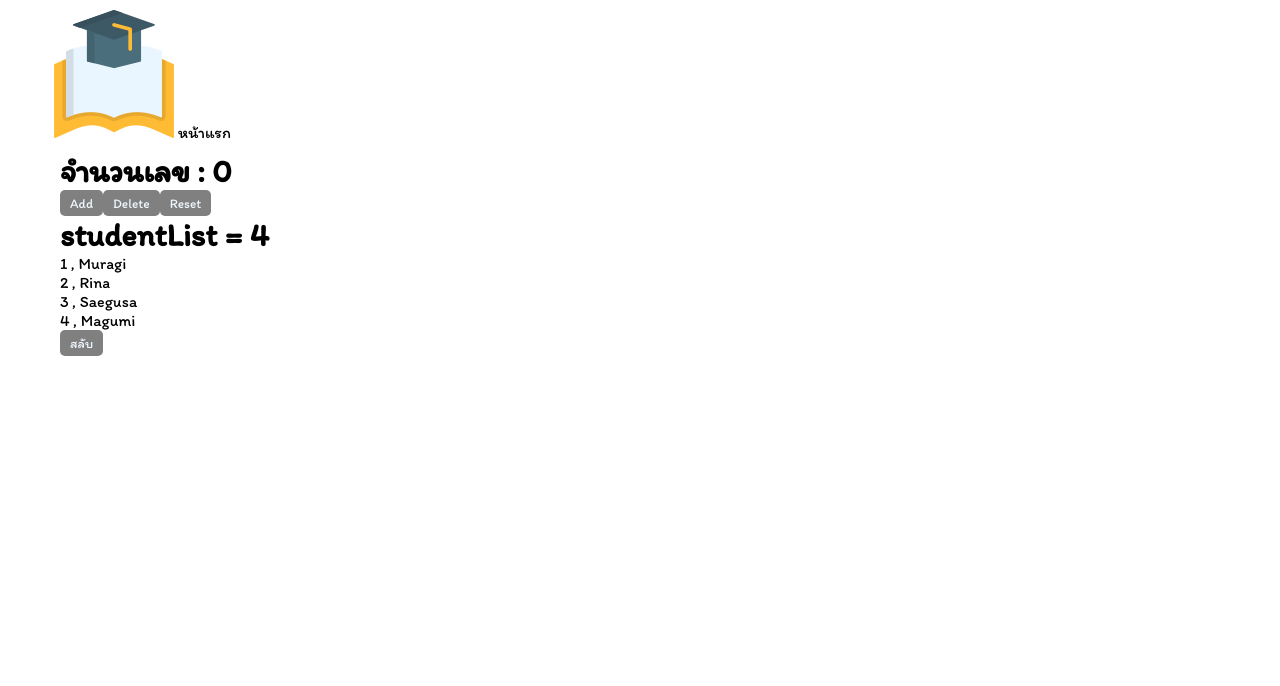
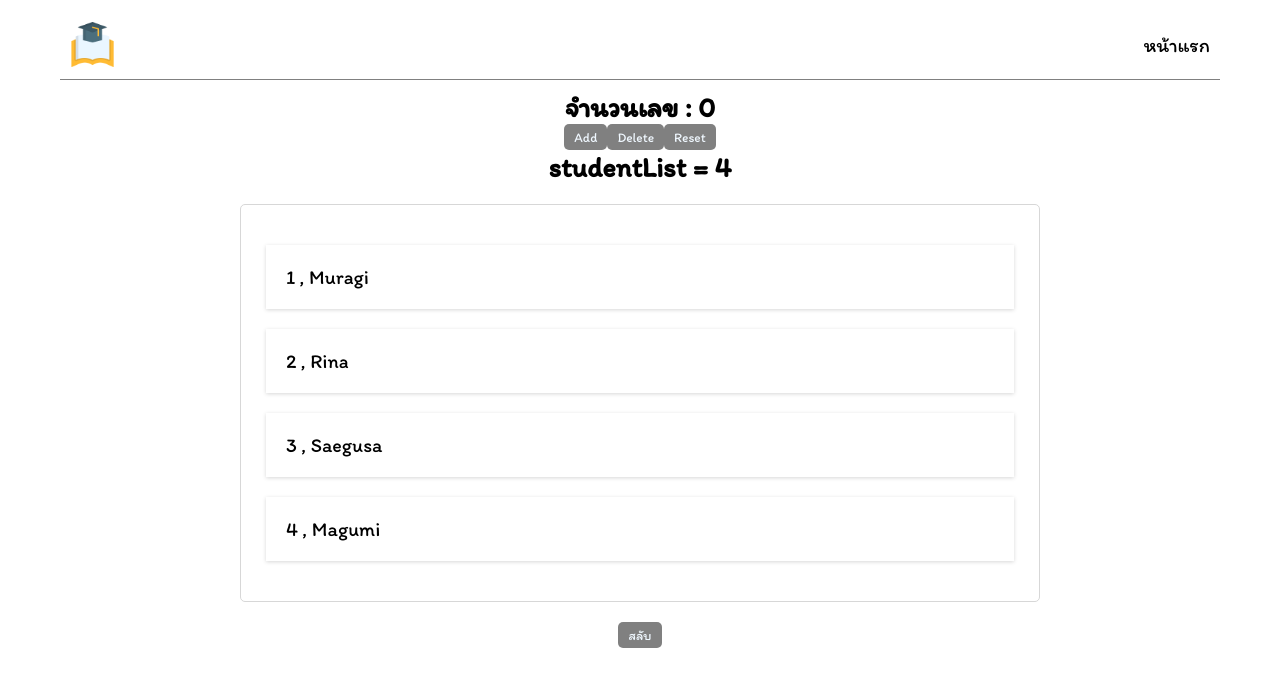
Before and after one commit to Sorawit255/REACT_18, a React (Create React App) app in the folder react-1/: page / in a window 1280 px wide. Shown: the top 686 px of the page. Built offline with nearby package versions, Linux system fonts and the light colour scheme.

Commit message:
component style

```diff
--- a/react-1/src/App.css
+++ b/react-1/src/App.css
@@ -1,38 +1,4 @@
-.App {
+.App{
   text-align: center;
+  padding: 0px 10px;
 }
-
-.App-logo {
-  height: 40vmin;
-  pointer-events: none;
-}
-
-@media (prefers-reduced-motion: no-preference) {
-  .App-logo {
-    animation: App-logo-spin infinite 20s linear;
-  }
-}
-
-.App-header {
-  background-color: #282c34;
-  min-height: 100vh;
-  display: flex;
-  flex-direction: column;
-  align-items: center;
-  justify-content: center;
-  font-size: calc(10px + 2vmin);
-  color: white;
-}
-
-.App-link {
-  color: #61dafb;
-}
-
-@keyframes App-logo-spin {
-  from {
-    transform: rotate(0deg);
-  }
-  to {
-    transform: rotate(360deg);
-  }
-}
--- a/react-1/src/App.js
+++ b/react-1/src/App.js
@@ -5,12 +5,12 @@
 function App() {
 
   return (
-    <>
+    <div className='App'>
       <Header/>
       <body>
         <StudentList/>
       </body>
-    </>
+    </div>
   );
 }
 
--- /dev/null
+++ b/react-1/src/component/Header.css
@@ -0,0 +1,14 @@
+nav {
+    display: flex;
+    align-items: center;
+    justify-content: space-between;
+    max-width: 1200px;
+    height: 70px;
+    margin: auto;
+    padding: 0px 10px;
+    font-size: 20px;
+    border-bottom: 1px solid gray;
+}
+.Logo{
+    max-width: 45px;
+}
--- a/react-1/src/component/Header.js
+++ b/react-1/src/component/Header.js
@@ -1,10 +1,10 @@
 import Logo from "../image/logo.png"
-
+import "./Header.css";
 // export default const Header=()=>{}
 export default function Header(){
     return(
         <nav>
-            <img src={Logo} alt="logo"/>
+            <img src={Logo} alt="logo" className="Logo"/>
             <a href="/">หน้าแรก</a>
         </nav>
     )
--- /dev/null
+++ b/react-1/src/component/StudentList.css
@@ -0,0 +1,29 @@
+ul{
+    max-width: 800px;
+    margin: 20px auto;
+    padding: 20px;
+    border: 1px solid #d7d7d7;
+    border-radius: 5px;
+}
+h1 {
+    font-size: 28px;
+    text-align: center;
+}
+.Header{
+    display: flex;
+    justify-content: space-between;
+    align-items: center;
+    margin: 20px 10px;
+}
+.del{
+    background: red;
+}
+li{
+    display: flex;
+    justify-content: space-between;
+    align-items: center;
+    box-shadow: rgba(0, 0, 0, 0.16) 0px 1px 4px;
+    margin: 20px 5px;
+    padding: 20px;
+    font-size: 20px;
+}
--- a/react-1/src/component/StudentList.js
+++ b/react-1/src/component/StudentList.js
@@ -1,4 +1,5 @@
 import { useState } from "react";
+import "./StudentList.css";
 export default function StudentList() {
   // create State
   const [count, setCount] = useState(0);
```
